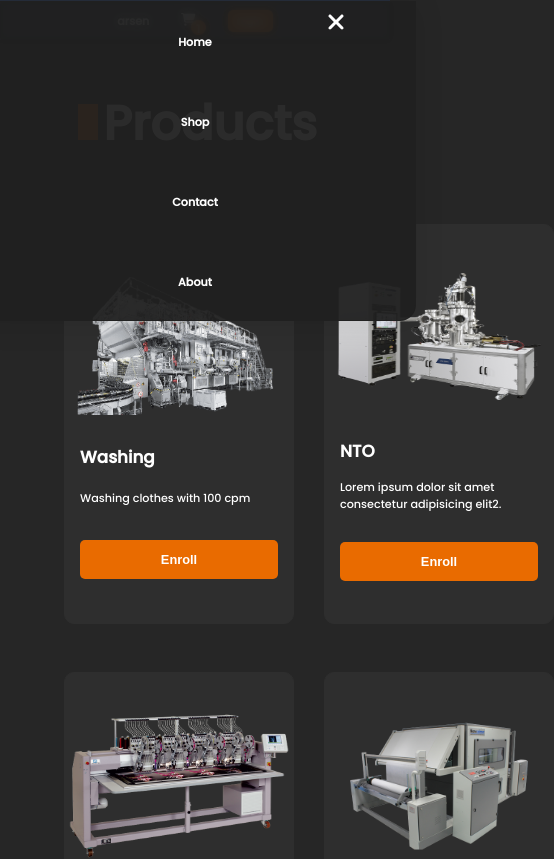
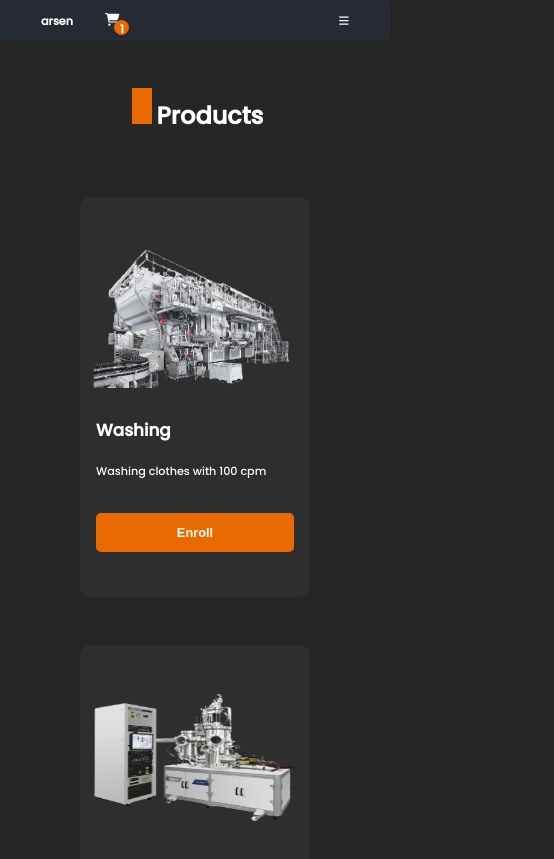
Before and after one commit to er-ebrahimi/Ecommerce-web-industry, a React (Vite) app: page /shop in a window 390 px wide. Shown: the top 859 px of the page, 554 px wide, since content can reach past the window. Built offline with nearby package versions, Linux system fonts and the light colour scheme.

Commit message:
responsive is all most done but About page is not done yet and navbar for mobile phone is complete.

```diff
--- a/src/assets/css/responsive.css
+++ b/src/assets/css/responsive.css
@@ -1,6 +1,6 @@
 @media screen and (max-width: 768px) {
   .container {
-    margin: 1rem 4rem 1rem;
+    margin: 1rem 3rem 1rem;
   }
   .navbar {
     overflow: visible;
@@ -10,15 +10,14 @@
     display: flex;
     justify-content: center;
     margin-top: 0;
+    justify-content: space-between;
+    transition: 4s;
+    align-items: center;
   }
   .nav {
-    /* position: relative; */
-    position: absolute;
-    /* display: flex; */
-    height: 20rem;
-    /* z-index: 3; */
-    width: 170%;
-    /* From https://css.glass */
+    position: fixed;
+    height: 23rem;
+    width: 110%;
     background: rgba(32, 32, 32, 0.95);
     border-radius: 16px;
     box-shadow: 0 4px 30px rgba(0, 0, 0, 0.1);
@@ -26,13 +25,22 @@
     -webkit-backdrop-filter: blur(5px);
     border-radius: 0 0 16px 16px;
     border: 1px solid rgba(32, 32, 32, 0.95);
-    /* padding: 1rem; */
-    /* display: none; */
+    transition: 1s;
+    top: -400px;
+    justify-self: center;
+    left: -4%;
   }
+
+  #bars_button {
+    display: flex;
+  }
+
   .nav--ul {
     flex-direction: column;
   }
-
+  .x_close {
+    top: 0;
+  }
   .fa-xmark {
     position: absolute;
     right: 14%;
@@ -47,7 +55,59 @@
     background: linear-gradient(rgba(0, 0, 0, 0.4), rgba(0, 0, 0, 0.4)),
       url(../images/complete_orange_hat.png) center/cover no-repeat fixed;
   }
+
+  .nav--button {
+    display: inline;
+  }
+
+  /* footer */
+  .footer--container {
+    grid-template-columns: repeat(1, 1fr);
+    row-gap: 1rem;
+  }
+
+  .contact--form--container {
+    grid-template-columns: repeat(1, 1fr);
+    row-gap: 3rem;
+    height: max-content;
+    /* justify-items: left; */
+    text-align: left;
+  }
+
+  .quote--container {
+    width: 80%;
+  }
 }
 
-@media screen and (max-width: 768px) {
+@media screen and (max-width: 425px) {
+  .container {
+    margin: 1rem;
+  }
+
+  .nav--container {
+    margin-top: 0;
+  }
+
+  .home--title {
+    font-size: 1.5rem;
+  }
+
+  .home--description {
+    font-size: 0.9rem;
+  }
+  .quote--title {
+    font-size: 1.5rem;
+  }
+
+  .quote--description {
+    font-size: 0.75rem;
+  }
+
+  .quote--container {
+    padding: 1rem 0.85rem;
+  }
+
+  .shop--container {
+    grid-template-columns: 1fr;
+  }
 }
--- a/src/components/Navbar.tsx
+++ b/src/components/Navbar.tsx
@@ -4,15 +4,25 @@ import { FontAwesomeIcon } from "@fortawesome/react-fontawesome";
 import { faShoppingCart } from "@fortawesome/free-solid-svg-icons";
 import { FormattedMessage } from "react-intl";
 import { faXmark } from "@fortawesome/free-solid-svg-icons";
+import { faBars } from "@fortawesome/free-solid-svg-icons";
 
 // import {Navbar as NavbarBs} from "react-bootstrap"
 export default function Navbar() {
+  let xButton = document.getElementById("x_button");
+  let nav = document.getElementsByClassName("nav");
+  // xButton?.addEventListener("click", () => {
+  //   nav[0].classList.remove("x_close");
+  // });
+
+  let bars = document.getElementById("bars_button");
+  // bars?.addEventListener("click", () => {
+  //   nav[0].classList.add("x_close");
+  // });
   return (
     <nav className="navbar">
       <div className="container nav--container">
         <div className="shop">
           <a className="logo--container">
-            {" "}
             <FormattedMessage id="logo" defaultMessage="arsen" />
           </a>
           <Nav.Link className="shop--link">
@@ -21,16 +31,24 @@ export default function Navbar() {
               className="fa-cart-shopping"
             />
           </Nav.Link>
-          <Link to="/login">
-            <button className="button login--button">
-              <FormattedMessage id="login.button" defaultMessage="login" />
-            </button>
-          </Link>
         </div>
 
-        <nav className="nav">
-          <FontAwesomeIcon icon={faXmark} className="fa-xmark" />
+        <nav className="nav" id="nav">
+          <div
+            className="nav--button"
+            id="x_button"
+            onClick={() => {
+              nav[0].classList.remove("x_close");
+            }}
+          >
+            <FontAwesomeIcon icon={faXmark} className="fa-xmark" />
+          </div>
           <ul className="nav--ul">
+            <Link to="/login" className="nav__link active-link login--nav ">
+              <button className="button login--button">
+                <FormattedMessage id="login.button" defaultMessage="login" />
+              </button>
+            </Link>
             <Nav.Link
               to="/"
               as={NavLink}
@@ -64,6 +82,15 @@ export default function Navbar() {
             </Nav.Link>
           </ul>
         </nav>
+        <div
+          className=" shop"
+          id="bars_button"
+          onClick={() => {
+            nav[0].classList.add("x_close");
+          }}
+        >
+          <FontAwesomeIcon icon={faBars} className="fa-bars" />
+        </div>
       </div>
     </nav>
   );
--- a/src/index.css
+++ b/src/index.css
@@ -31,6 +31,18 @@
   /* z-index */
   --z-fixed: 100;
   --z-tooltip: 10;
+}
+@media screen and (max-width: 425px) {
+  :rout {
+    --biggest-font-size: 1.5rem;
+    --h1-font-size: 1rem;
+    --h2-font-size: 0.85rem;
+    --h3-font-size: 0.5rem;
+    --more--normal: 0.55rem;
+    --normal-font-size: 0.3rem;
+    --small-font-size: 0.4rem;
+    --smaller-font-size: 0.2rem;
+  }
 }
 
 * {
@@ -157,7 +169,36 @@ main {
   display: none;
 }
 
+#bars_button {
+  display: none;
+}
+
+.shop:hover {
+  color: #e96b00;
+  cursor: pointer;
+}
+
 .nav--li {
+  align-self: center;
+  height: 100%;
+  display: flex;
+  text-align: center;
+  align-items: center;
+  padding: 0 1.5rem;
+  transition: 0.05s;
+}
+
+.nav--button {
+  transition: 0.3s;
+  display: none;
+}
+
+.nav--button:hover {
+  color: var(--second-color);
+  cursor: pointer;
+}
+
+.login--nav {
   align-self: center;
   height: 100%;
   display: flex;
@@ -225,6 +266,7 @@ main {
   display: flex;
   justify-content: center;
   align-items: center;
+  overflow: auto;
 }
 
 .product--data {
@@ -340,18 +382,15 @@ main {
 /* quote */
 .quote--container {
   width: 500px;
-  /* height: 300px; */
-  /* border: 1px solid; */
   background-color: var(--card-color);
   padding: 2rem;
   border-radius: 5px;
   display: flex;
   flex-direction: column;
-  /* margin-top: 7rem; */
-  /* position: inherit; */
   z-index: 0;
   height: 60%;
   justify-content: space-between;
+  height: max-content;
 }
 
 .quote--title {
@@ -376,6 +415,7 @@ main {
 
 .quote--section {
   justify-content: center;
+  justify-items: center;
   align-items: center;
   height: 100vh;
   background: url("./assets/images/Group.png") center/80% no-repeat;
@@ -435,7 +475,7 @@ main {
 .input {
   border: 1px solid var(--card-color);
   background-color: inherit;
-  padding: 0.5rem 1rem;
+  padding: 0.5rem 2.3rem;
   border-radius: 5px;
   outline: #e96b00;
   margin: 0.5rem 0;
--- a/src/main.tsx
+++ b/src/main.tsx
@@ -25,7 +25,7 @@ if (local === "en-US") {
 } else {
   lan = Persian;
 }
-// document.getElementsByTagName("html")[0].setAttribute("dir", "rtl");//TODO
+// document.getElementsByTagName("html")[0].setAttribute("dir", "rtl"); //TODO
 library.add(fab, faCheckSquare, faCoffee, faEnvelope);
 ReactDOM.createRoot(document.getElementById("root") as HTMLElement).render(
   <React.StrictMode>
```
